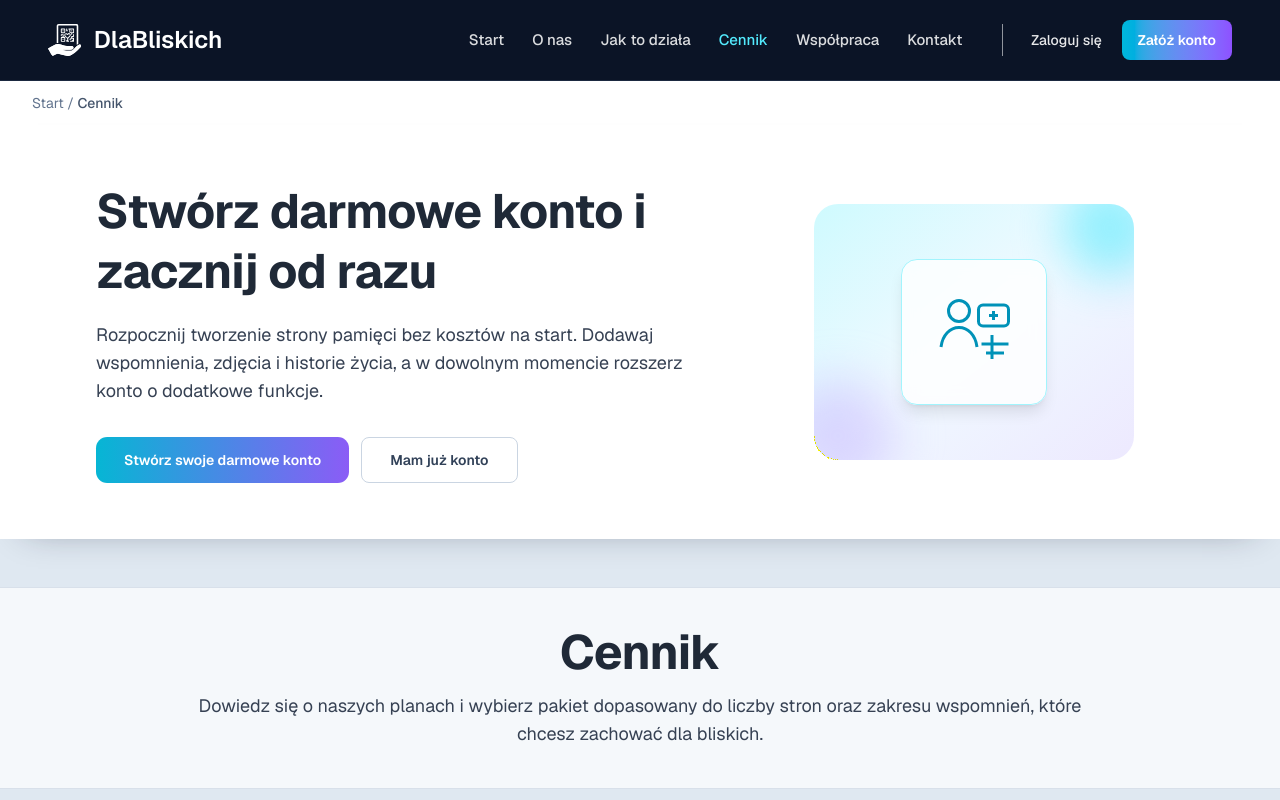
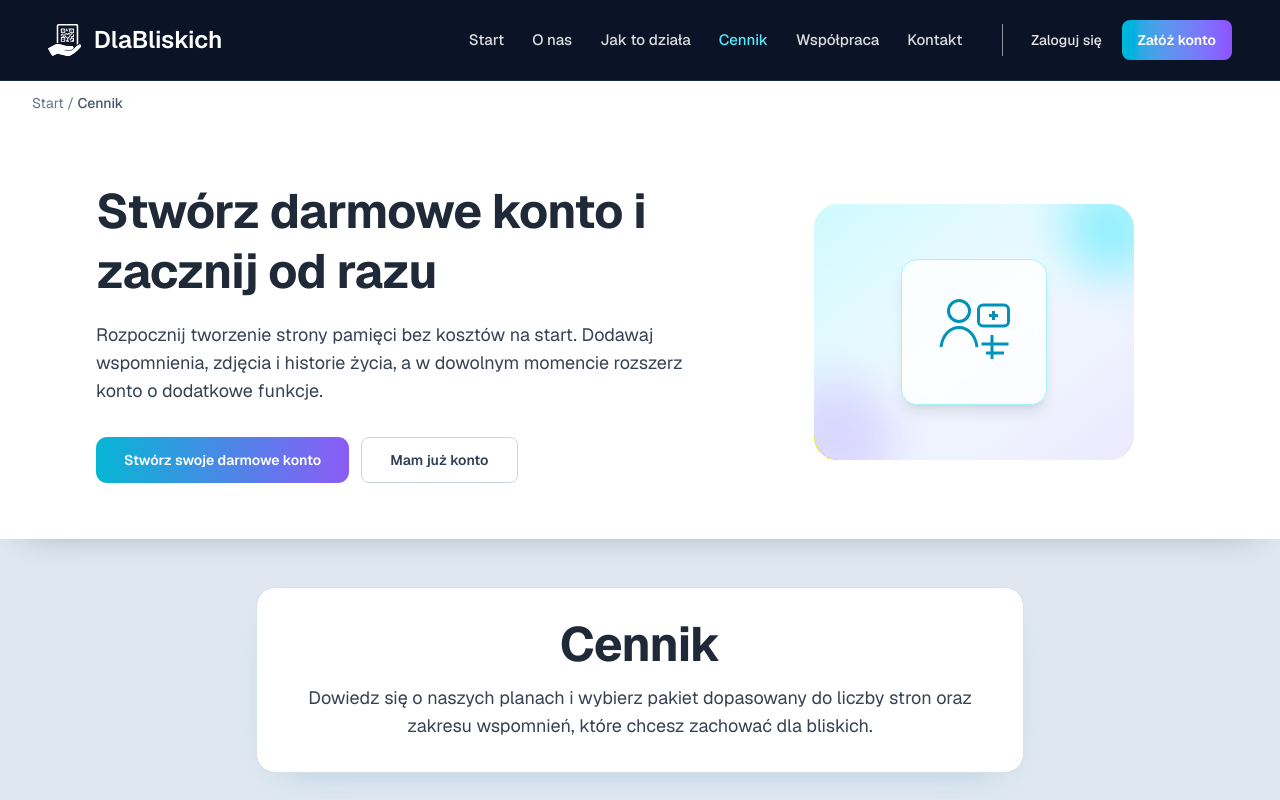
Before and after one commit to Marcinr1984/strona-informacyjna, a Next.js app: page /cennik in a window 1280 px wide. Shown: the top 800 px of the page. Built offline with nearby package versions, Linux system fonts and the light colour scheme.

Commit message:
Przywrocenie sekcji cennika do wersji nie-full-width

```diff
--- a/app/cennik/page.tsx
+++ b/app/cennik/page.tsx
@@ -46,16 +46,14 @@ const plans = [
 export default function CennikPage() {
   return (
     <main className="page-shell">
-      <section className="relative left-1/2 right-1/2 w-screen -translate-x-1/2 border-y border-[var(--surface-border)] bg-white/70 py-10">
-        <div className="mx-auto w-full max-w-6xl px-4 text-center sm:px-6 lg:px-8">
+      <section className="panel mx-auto max-w-3xl bg-white p-8 text-center">
         <h2 className="section-title text-4xl transition-colors duration-300 sm:text-5xl">
           Cennik
         </h2>
-          <p className="mx-auto mt-4 max-w-4xl text-base text-gray-700 transition-colors duration-300 sm:text-lg">
+        <p className="mx-auto mt-4 max-w-2xl text-base text-gray-700 transition-colors duration-300 sm:text-lg">
           Dowiedz się o naszych planach i wybierz pakiet dopasowany do liczby stron oraz
           zakresu wspomnień, które chcesz zachować dla bliskich.
         </p>
-        </div>
       </section>
 
       <section className="mt-12 grid grid-cols-1 gap-6 md:grid-cols-3">
```
Lines whose indentation alone changed are shown as unchanged.
